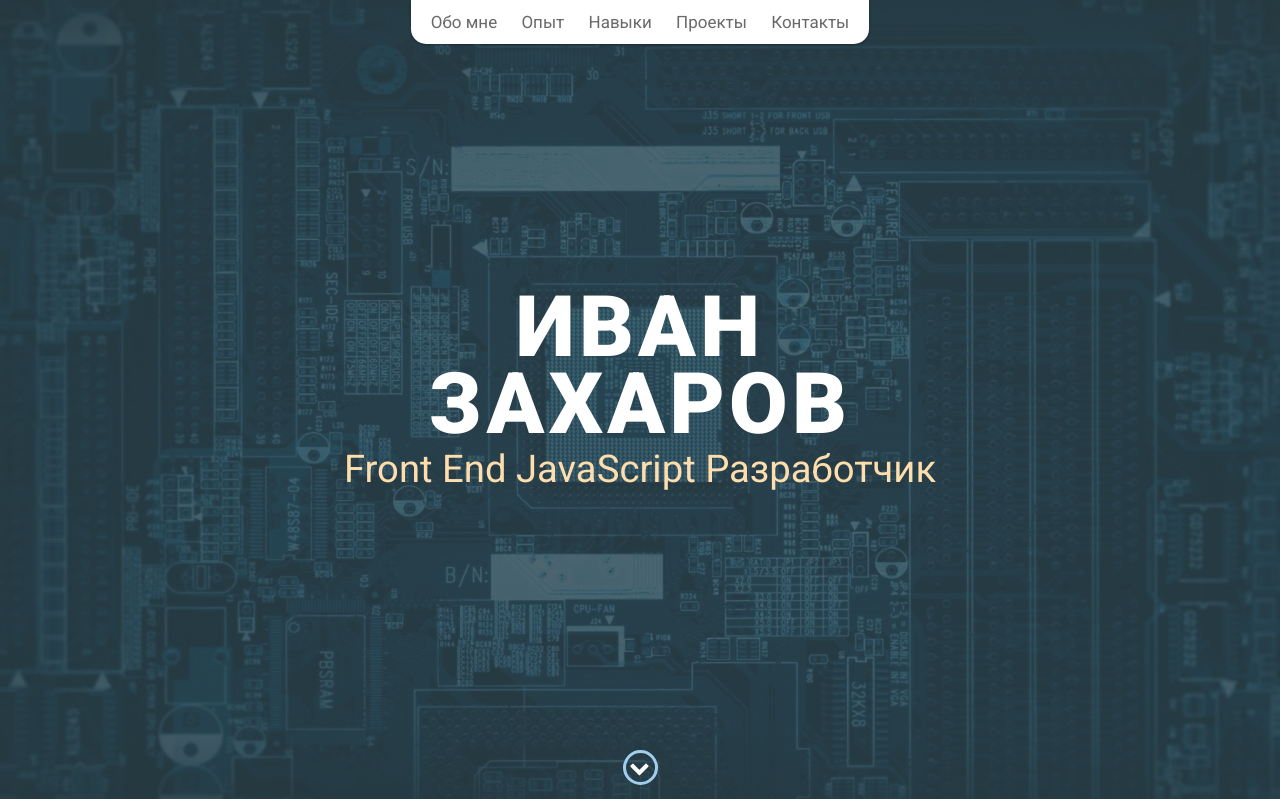
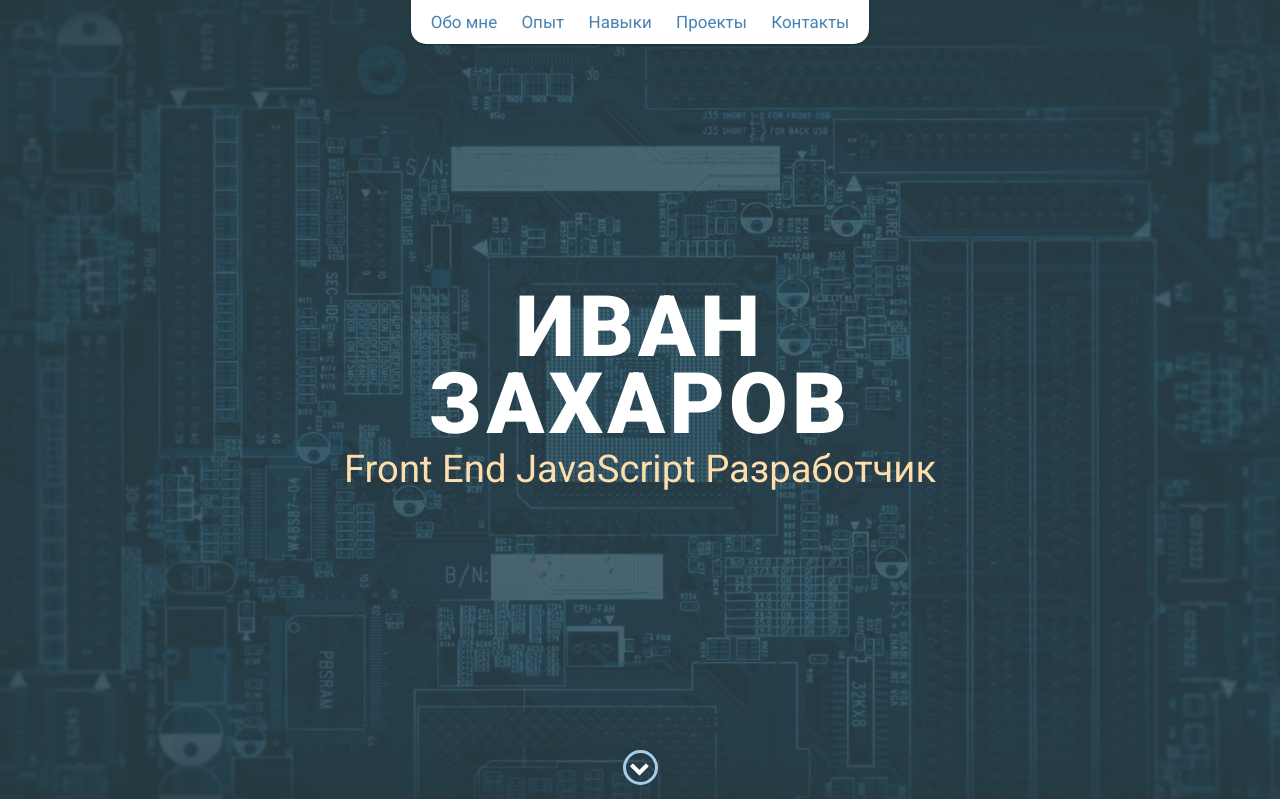
Before and after one commit to ivanzakh/ivanzakh.github.io, a PHP site: page / in a window 1280 px wide. Shown: the top 799 px of the page. Run offline with PHP 8.4, Linux system fonts and the light colour scheme.

Commit message:
Update styles.css

```diff
--- a/css/styles.css
+++ b/css/styles.css
@@ -82,7 +82,7 @@ header li {
 }
 header a {
   display: block;
-  color: #696969;
+  color: #4682b4;
   padding: 10px;
   transition: .25s;
 }
```
